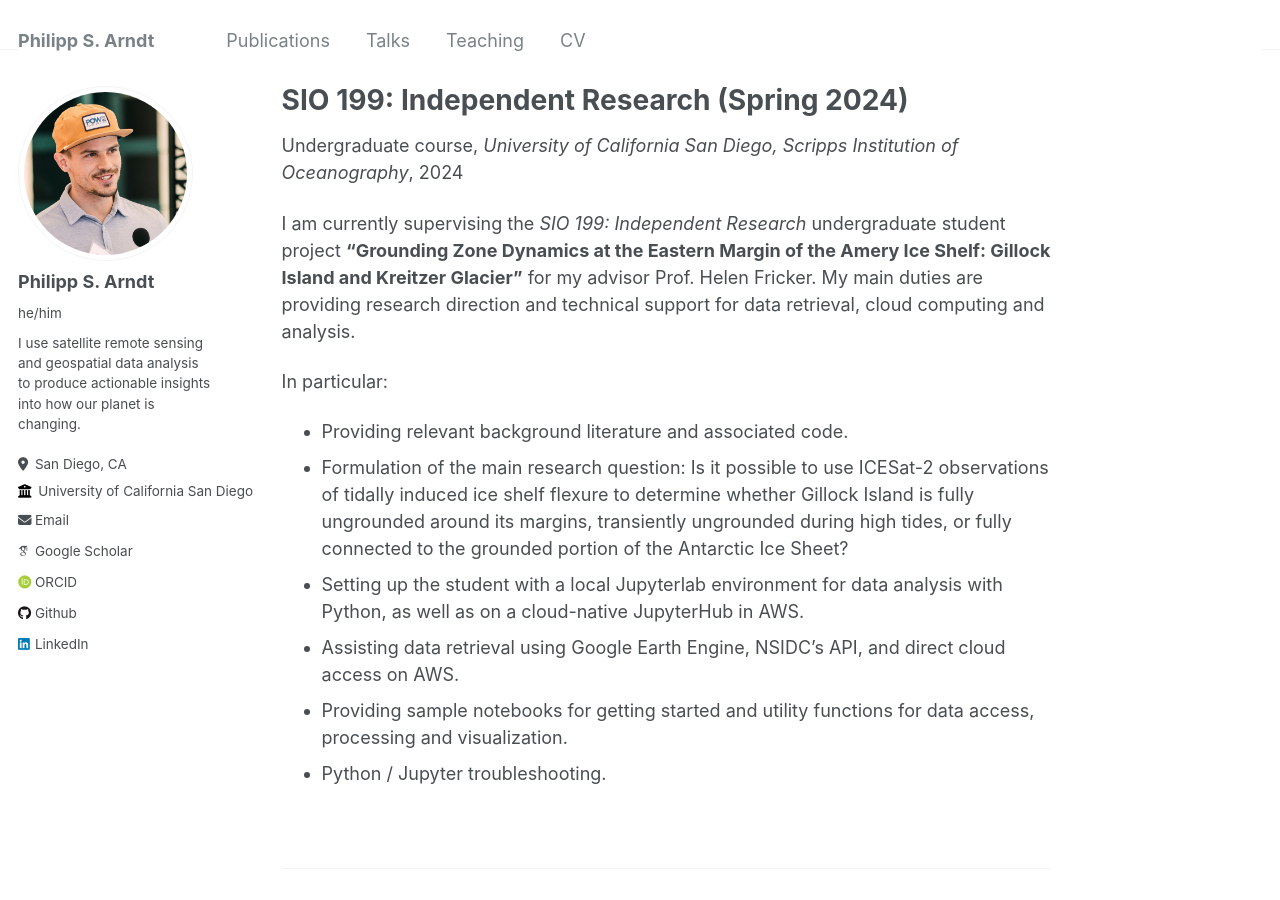
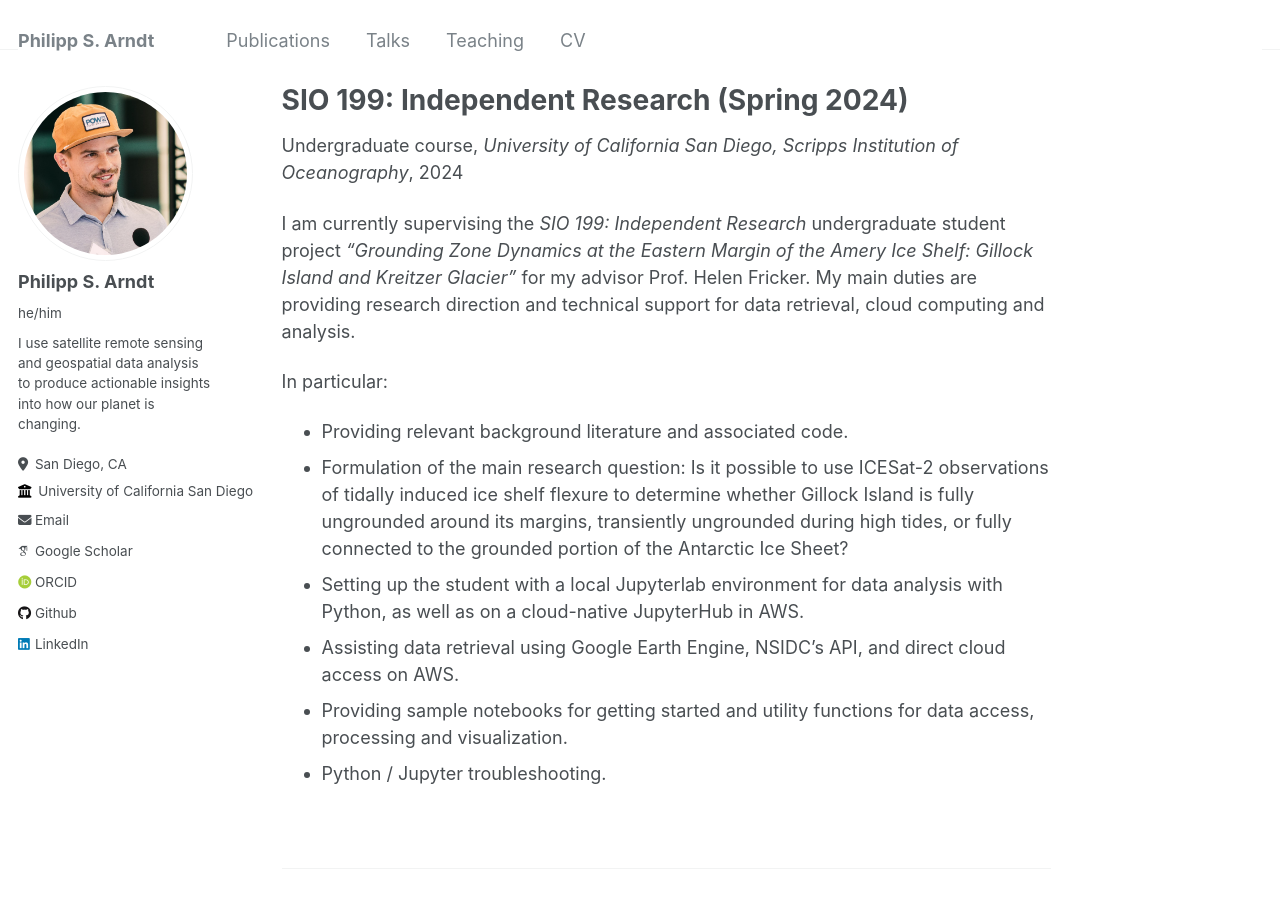
Before and after one commit to fliphilipp/fliphilipp.github.io, a Jekyll site: the page built from _teaching/2024-SIO199.md, in a window 1280 px wide and 900 px high. Built offline with Jekyll 4.4.1, drawn with Linux system fonts in a browser that asks for light colours; some web fonts are replaced.

Commit message:
Update 2024-SIO199.md

```diff
--- a/_teaching/2024-SIO199.md
+++ b/_teaching/2024-SIO199.md
@@ -8,7 +8,7 @@ date: 2024-04-02
 location: "San Diego, CA, USA"
 ---
 
-I am currently supervising the *SIO 199: Independent Research* undergraduate student project **"Grounding Zone Dynamics at the Eastern Margin of the Amery Ice Shelf: Gillock Island and Kreitzer Glacier"** for my advisor Prof. Helen Fricker. My main duties are providing research direction and technical support for data retrieval, cloud computing and analysis.
+I am currently supervising the *SIO 199: Independent Research* undergraduate student project *"Grounding Zone Dynamics at the Eastern Margin of the Amery Ice Shelf: Gillock Island and Kreitzer Glacier"* for my advisor Prof. Helen Fricker. My main duties are providing research direction and technical support for data retrieval, cloud computing and analysis.
 
 In particular:
 - Providing relevant background literature and associated code.
```
